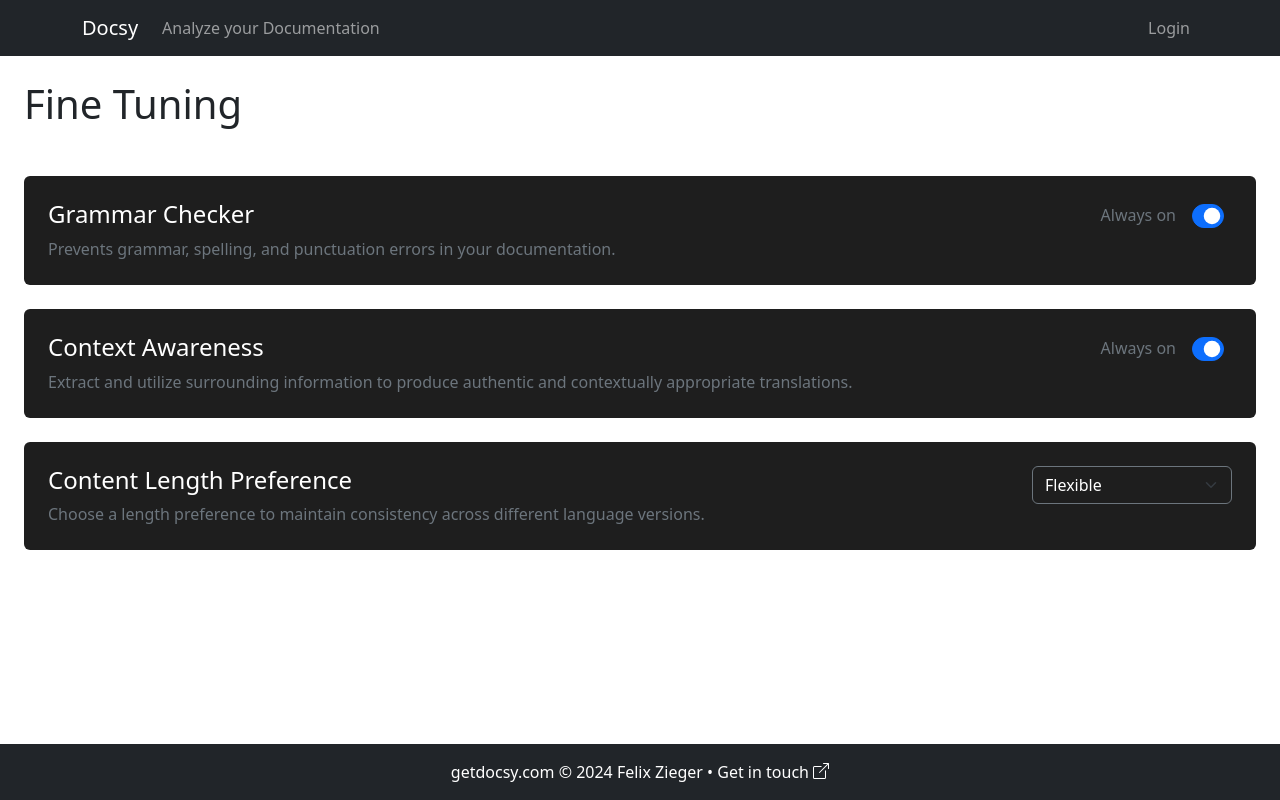
After one commit to getdocsy/docsy, a Django app: template backend/src/app/templates/fine_tuning.html in a window 1280 px wide. The commit adds this page. Run offline with Django 5.2, Linux system fonts and the light colour scheme; the template is opened without the code that fills it, so the values that code supplies are empty.

Commit message:
fine tuning page

```diff
--- a/backend/src/app/templates/base.html
+++ b/backend/src/app/templates/base.html
@@ -7,6 +7,7 @@
     <title>{% block title %}Docsy{% endblock %}</title>
     <link href="https://cdn.jsdelivr.net/npm/bootstrap@5.3.0/dist/css/bootstrap.min.css" rel="stylesheet">
     <script src="https://cdn.jsdelivr.net/npm/chart.js"></script>
+    <link rel="stylesheet" href="https://cdn.jsdelivr.net/npm/bootstrap-icons@1.11.1/font/bootstrap-icons.css">
     {% block plausible_head_tag %}
         <script defer data-domain="app.getdocsy.com" src="https://plausible.sonnenhof-zieger.de/js/script.js"></script>
     {% endblock %}
@@ -19,10 +20,19 @@
         <nav class="bg-dark text-white p-3" style="width: 200px; height: 100vh; position: fixed;">
             <ul class="nav flex-column">
                 <li class="nav-item">
-                    <a class="nav-link text-white" href="/dashboard">Dashboard</a>
+                    <a class="nav-link text-white" href="/dashboard">
+                        <i class="bi bi-speedometer2 me-2"></i>Dashboard
+                    </a>
                 </li>
                 <li class="nav-item">
-                    <a class="nav-link text-white" href="/target">Target</a>
+                    <a class="nav-link text-white" href="/target">
+                        <i class="bi bi-bullseye me-2"></i>Target
+                    </a>
+                </li>
+                <li class="nav-item">
+                    <a class="nav-link text-white" href="/fine-tuning">
+                        <i class="bi bi-sliders me-2"></i>Fine Tuning
+                    </a>
                 </li>
             </ul>
         </nav>
@@ -68,7 +78,7 @@
     {% endblock %}
 
     {% if is_authenticated %}
-        </div> <!-- Close flex-grow-1 div -->
+    </div> <!-- Close flex-grow-1 div -->
     </div> <!-- Close d-flex div -->
     {% endif %}
 
--- /dev/null
+++ b/backend/src/app/templates/fine_tuning.html
@@ -0,0 +1,97 @@
+{% extends 'base.html' %}
+
+{% block content %}
+<div class="container-fluid p-4">
+    <h1 class="mb-5">Fine Tuning</h1>
+
+    <div class="d-flex flex-column gap-4">
+        <!-- Grammar Checker -->
+        <div class="card bg-dark text-white border-0">
+            <div class="card-body p-4">
+                <div class="d-flex justify-content-between align-items-start">
+                    <div>
+                        <h2 class="h4 mb-2">Grammar Checker</h2>
+                        <p class="text-secondary mb-0">Prevents grammar, spelling, and punctuation errors in your documentation.</p>
+                    </div>
+                    <div class="d-flex align-items-center">
+                        <span class="me-3 text-secondary">Always on</span>
+                        <div class="form-check form-switch">
+                            <input class="form-check-input" type="checkbox" role="switch" id="grammarChecker" checked>
+                        </div>
+                    </div>
+                </div>
+            </div>
+        </div>
+
+        <!-- Context Awareness -->
+        <div class="card bg-dark text-white border-0">
+            <div class="card-body p-4">
+                <div class="d-flex justify-content-between align-items-start">
+                    <div>
+                        <h2 class="h4 mb-2">Context Awareness</h2>
+                        <p class="text-secondary mb-0">Extract and utilize surrounding information to produce authentic and contextually appropriate translations.</p>
+                    </div>
+                    <div class="d-flex align-items-center">
+                        <span class="me-3 text-secondary">Always on</span>
+                        <div class="form-check form-switch">
+                            <input class="form-check-input" type="checkbox" role="switch" id="contextAwareness" checked>
+                        </div>
+                    </div>
+                </div>
+            </div>
+        </div>
+
+        <!-- Content Length Preference -->
+        <div class="card bg-dark text-white border-0">
+            <div class="card-body p-4">
+                <div class="d-flex justify-content-between align-items-start">
+                    <div>
+                        <h2 class="h4 mb-2">Content Length Preference</h2>
+                        <p class="text-secondary mb-0">Choose a length preference to maintain consistency across different language versions.</p>
+                    </div>
+                    <div>
+                        <select class="form-select bg-dark text-white border-secondary" style="width: 200px;">
+                            <option selected>Flexible</option>
+                            <option>Match original length</option>
+                            <option>Allow for expansion</option>
+                            <option>Prioritize conciseness</option>
+                        </select>
+                    </div>
+                </div>
+            </div>
+        </div>
+    </div>
+</div>
+
+<style>
+    .card {
+        background-color: #1e1e1e !important;
+        transition: transform 0.2s;
+    }
+    .card:hover {
+        transform: translateY(-2px);
+    }
+    .form-check-input {
+        background-color: #333;
+        border-color: #666;
+        width: 3rem;
+        height: 1.5rem;
+    }
+    .form-check-input:checked {
+        background-color: #0d6efd;
+        border-color: #0d6efd;
+    }
+    .form-select {
+        background-color: #1e1e1e !important;
+        border: 1px solid #333;
+    }
+    .form-select:focus {
+        border-color: #0d6efd;
+        box-shadow: 0 0 0 0.25rem rgba(13, 110, 253, 0.25);
+    }
+    .form-select option {
+        background-color: #1e1e1e;
+    }
+</style>
+
+{% endblock %}
--- a/backend/src/app/urls.py
+++ b/backend/src/app/urls.py
@@ -7,6 +7,7 @@ from app.views import (
     AnalysisResultView,
     DashboardView,
     TargetView,
+    FineTuningView,
 )
 
 urlpatterns = [
@@ -15,6 +16,7 @@ urlpatterns = [
     path("analysis/", AnalysisView.as_view(), name="analysis"),
     path("target/", TargetView.as_view(), name="target"),
     path("dashboard/", DashboardView.as_view(), name="dashboard"),
+    path("fine-tuning/", FineTuningView.as_view(), name="fine-tuning"),
     path("accounts/", include("django.contrib.auth.urls")),
     path("", AnalysisView.as_view()),
 ]
--- a/backend/src/app/views/__init__.py
+++ b/backend/src/app/views/__init__.py
@@ -1,10 +1,13 @@
-from .analysis_view import AnalysisView, AnalysisResultView
+from .analysis_view import AnalysisView
+from .analysis_results_view import AnalysisResultView
 from .dashboard_view import DashboardView
 from .target_view import TargetView
+from .fine_tuning_view import FineTuningView
 
 __all__ = [
     "AnalysisView",
     "AnalysisResultView",
     "DashboardView",
     "TargetView",
+    "FineTuningView",
 ]
```
Also changed, not shown: backend/src/app/views/analysis_results_view.py (added, +42 -0 lines), backend/src/app/views/analysis_view.py (+0 -35 lines), backend/src/app/views/fine_tuning_view.py (added, +15 -0 lines).
